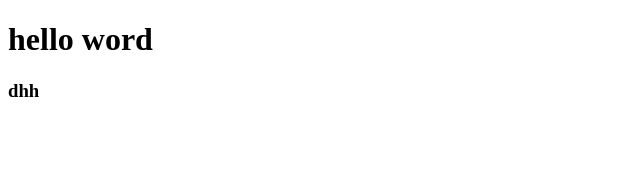
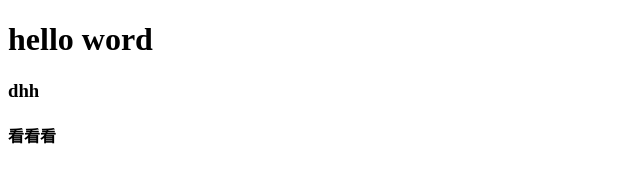
Before and after one commit to dhh0120/firstDemo, a plain HTML site: page index.html in a window 1280 px wide. Shown: the full height of the page, 0-640 px from the left. Drawn offline with Linux system fonts and the light colour scheme.

Commit message:
这是第三次提交，修改了index.html

```diff
--- a/index.html
+++ b/index.html
@@ -8,5 +8,6 @@
 <body>
     <h1>hello word</h1>
     <h3>dhh</h3>
+    <h4>看看看</h4>
 </body>
 </html>
```
